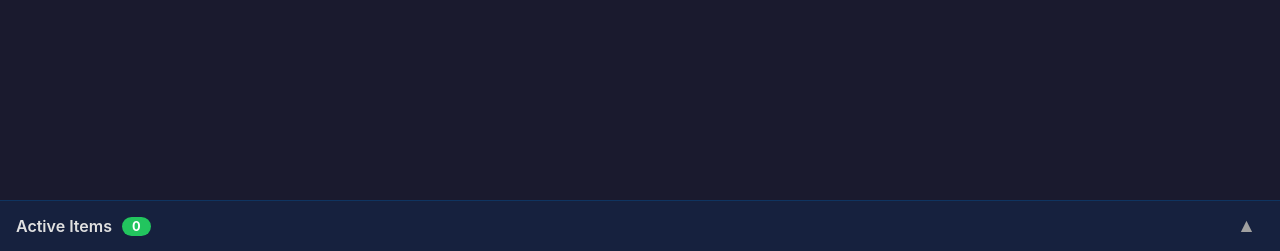
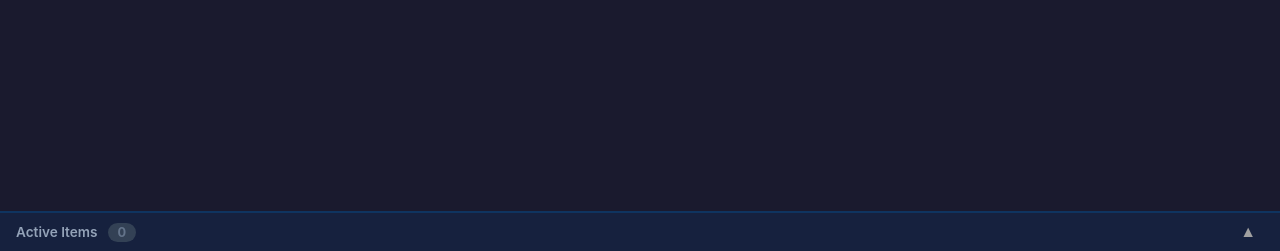
Before and after one commit to Romansolja/LabelPrinter, a Flask app: page / in a window 1280 px wide. Shown: the part 549-800 px from the top of the page. Run offline with Flask 3, Linux system fonts and the light colour scheme; data comes from the database, SQL or seed files in the repository.

Commit message:
bug and UI fixes

```diff
--- a/app.py
+++ b/app.py
@@ -351,6 +351,18 @@ def activate_catalog(catalog_id):
     return jsonify({"ok": True, "name": row["name"]})
 
 
+@app.route("/api/catalog/<int:catalog_id>/delete", methods=["POST"])
+def delete_catalog(catalog_id):
+    """Permanently delete a catalog item. Does NOT delete printed item history."""
+    db = get_db()
+    row = db.execute("SELECT name FROM catalog WHERE id = ?", (catalog_id,)).fetchone()
+    if not row:
+        return jsonify({"ok": False, "error": "Item not found"}), 404
+    db.execute("DELETE FROM catalog WHERE id = ?", (catalog_id,))
+    db.commit()
+    return jsonify({"ok": True, "name": row["name"]})
+
+
 @app.route("/api/catalog/<int:catalog_id>", methods=["POST"])
 def update_catalog_item(catalog_id):
     """Update an existing catalog item's name, category, or shelf life."""
--- a/templates/index.html
+++ b/templates/index.html
@@ -65,22 +65,25 @@
         .item-btn .shelf { font-size: 0.75rem; font-weight: 400; color: #a0a0a0; }
         .empty-grid { text-align: center; color: #666; padding: 48px 16px; font-size: 1rem; }
 
-        /* --- Dashboard --- */
+        /* --- Dashboard (edge-to-edge dock) --- */
         .dashboard {
-            flex-shrink: 0; background: #16213e; border-top: 1px solid #0f3460;
+            flex-shrink: 0; background: #16213e; border-top: 2px solid #0f3460;
             max-height: 45vh; display: flex; flex-direction: column;
         }
+        .dashboard.collapsed { max-height: none; }
         .dash-header {
             display: flex; align-items: center; justify-content: space-between;
-            padding: 10px 16px; cursor: pointer; min-height: 48px;
+            padding: 8px 16px; cursor: pointer; min-height: 44px;
         }
-        .dash-header h2 { font-size: 1rem; font-weight: 600; }
+        .dashboard.collapsed .dash-header { padding: 6px 16px; min-height: 36px; }
+        .dash-header h2 { font-size: 0.95rem; font-weight: 600; }
         .dash-badge {
             background: #ef4444; color: #fff; border-radius: 12px; padding: 2px 10px;
             font-size: 0.8rem; font-weight: 700; min-width: 24px; text-align: center;
         }
-        .dash-badge.ok { background: #22c55e; }
-        .dash-toggle { background: none; border: none; color: #a0a0a0; font-size: 1.2rem; cursor: pointer; padding: 4px 8px; }
+        .dash-badge.ok { background: #334155; color: #64748b; }
+        .dashboard.collapsed .dash-header h2 { color: #94a3b8; font-size: 0.85rem; }
+        .dash-toggle { background: none; border: none; color: #a0a0a0; font-size: 1rem; cursor: pointer; padding: 4px 8px; }
         .dash-body { overflow-y: auto; -webkit-overflow-scrolling: touch; padding: 0 16px 12px; }
         .dashboard.collapsed .dash-body { display: none; }
         .active-item {
@@ -421,6 +424,21 @@
         </div>
     </div>
 
+    <!-- ============================================================ -->
+    <!-- DELETE CONFIRMATION modal -->
+    <!-- ============================================================ -->
+    <div class="overlay" id="confirm-delete" onclick="closeOverlay(event, 'confirm-delete')">
+        <div class="sheet">
+            <h2 style="color:#fca5a5;">Delete Permanently</h2>
+            <p style="font-size:0.9rem;color:#a0a0a0;margin-bottom:6px;" id="confirm-delete-name"></p>
+            <p style="font-size:0.85rem;color:#64748b;margin-bottom:18px;">This will not erase past printed item history.</p>
+            <div class="modal-actions">
+                <button class="modal-btn" style="background:#ef4444;" onclick="doDeleteItem()">Delete Permanently</button>
+                <button class="modal-btn tertiary" onclick="closeSheet('confirm-delete')">Cancel</button>
+            </div>
+        </div>
+    </div>
+
     <script>
     /* ==================================================================
        TOAST
@@ -633,6 +651,7 @@
                     html += '<button class="mi-btn danger" onclick="deactivateItem(' + item.id + ')">Hide</button>';
                 } else {
                     html += '<button class="mi-btn restore" onclick="activateItem(' + item.id + ')">Restore</button>';
+                    html += '<button class="mi-btn" style="background:#7f1d1d;color:#fca5a5;font-size:0.75rem;" onclick="confirmDeleteItem(' + item.id + ')">Delete</button>';
                 }
                 html += '</div></div>';
             });
@@ -713,6 +732,34 @@
         .then(function(data) {
             if (!data.ok) { showToast('ERROR: ' + (data.error || 'Failed'), 'error'); return; }
             showToast('Restored: ' + data.name, 'success');
+            loadManageCatalog();
+        })
+        .catch(function() { showToast('REQUEST FAILED \u2014 check connection', 'error'); });
+    }
+
+    /* ---- Permanent delete (with confirmation) ---- */
+    var pendingDeleteId = null;
+
+    function confirmDeleteItem(id) {
+        var item = manageCatalogData.find(function(i) { return i.id === id; });
+        if (!item) return;
+        pendingDeleteId = id;
+        document.getElementById('confirm-delete-name').textContent =
+            'Delete "' + item.name + '" from the catalog?';
+        document.getElementById('confirm-delete').classList.add('open');
+    }
+
+    function doDeleteItem() {
+        if (!pendingDeleteId) return;
+        var id = pendingDeleteId;
+        pendingDeleteId = null;
+        closeSheet('confirm-delete');
+
+        fetch('/api/catalog/' + id + '/delete', { method: 'POST' })
+        .then(function(r) { return r.json(); })
+        .then(function(data) {
+            if (!data.ok) { showToast('ERROR: ' + (data.error || 'Delete failed'), 'error'); return; }
+            showToast('Deleted: ' + data.name, 'success');
             loadManageCatalog();
         })
         .catch(function() { showToast('REQUEST FAILED \u2014 check connection', 'error'); });
```
